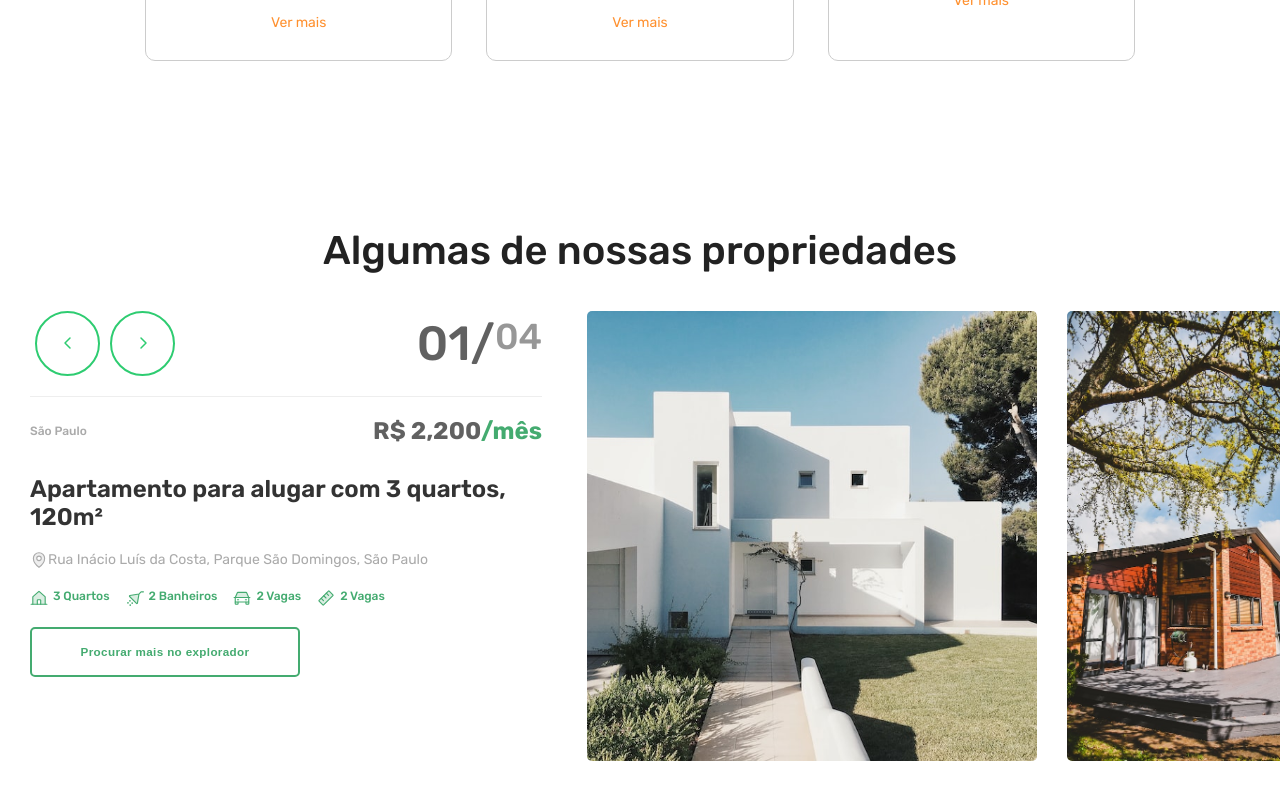
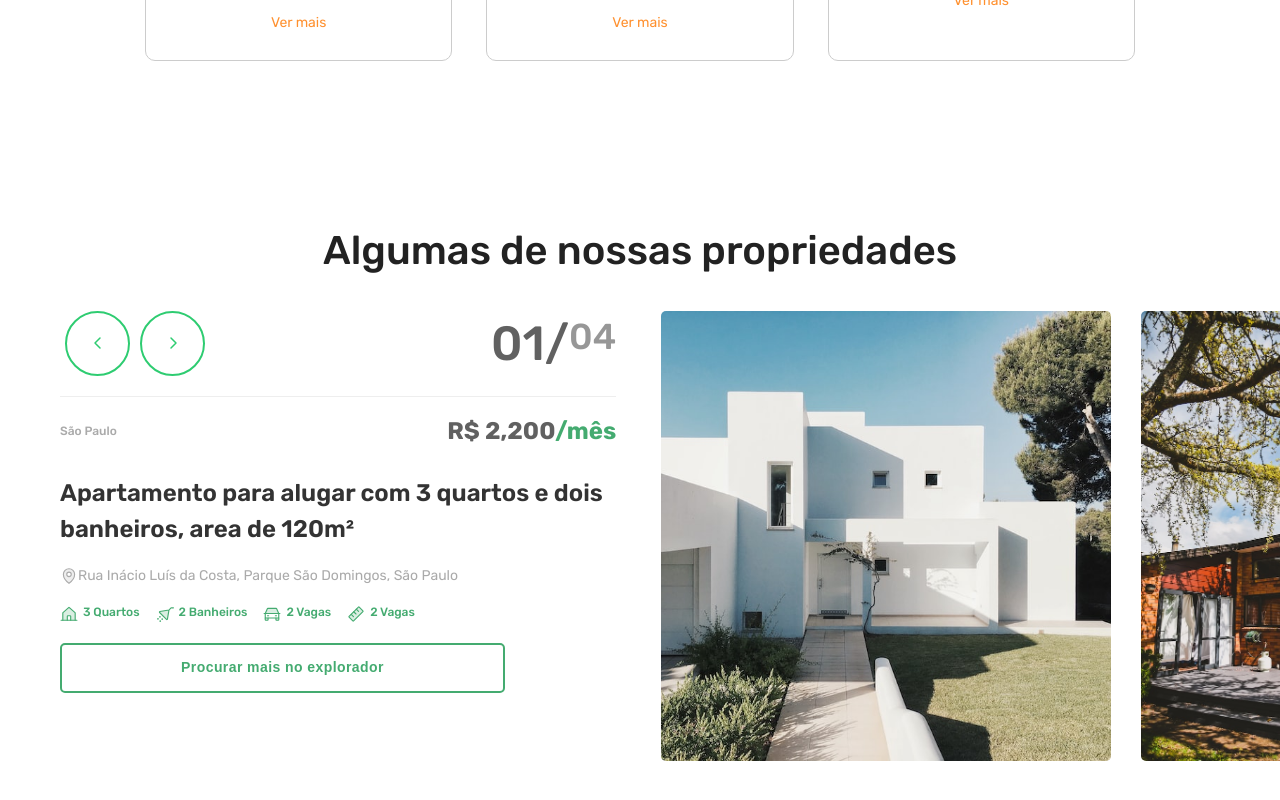
Before and after one commit to Douglaskav/Ap76-Web, a React (Create React App) app: page / in a window 1280 px wide. Shown: the part 1278-2078 px from the top of the page. Built offline with nearby package versions, Linux system fonts and the light colour scheme.

Commit message:
:style changing folder structure

```diff
--- a/src/components/_Header/styles.ts
+++ b/src/components/_Header/styles.ts
@@ -10,6 +10,7 @@ export const HeaderContainer = styled.header`
 export const LogoContainer = styled.div`
 	display: flex;
 	align-items: center;
+	margin-left: 30px;
 `;
 
 export const LogoTitle = styled.span`
--- a/src/components/_SectionButton/index.tsx
+++ b/src/components/_SectionButton/index.tsx
@@ -1,13 +1,9 @@
-import { Button, Text } from "./styles";
+import { Button } from "./styles";
 
 type SectionButton = {
   children: string;
 };
 
 export const SectionButton = ({ children }: SectionButton) => {
-  return (
-    <Button>
-      <Text>{children}</Text>
-    </Button>
-  );
+  return <Button>{children}</Button>;
 };
--- a/src/components/_SectionButton/styles.ts
+++ b/src/components/_SectionButton/styles.ts
@@ -8,16 +8,22 @@ export const Button = styled.button`
   border: 2px solid #44AB70;
   border-radius: 5px;
 
+  width: 100%;
+
   display: flex;
   align-items: center;
   justify-content: center;
   cursor: pointer;
-`;
+  transition: .3s;
 
-export const Text = styled.p`
   color: #44AB70;
   font-size: .875em;
   font-weight: 600;
   line-height: 17px;
   letter-spacing: .03em;
+
+  &:hover {
+    background-color: #44AB70;
+    color: #ffffff;
+  }
 `;
--- a/src/components/HomePage/HowItWorksSection/index.tsx
+++ b/src/pages/Home/components/HowItWorksSection/index.tsx
@@ -1,4 +1,4 @@
-import { SectionTitle } from "../../_SectionTitle";
+import { SectionTitle } from "../../../../components/_SectionTitle";
 import {
 	Container,
 	NumberContainer,
--- a/src/components/HomePage/MainSection/index.tsx
+++ b/src/pages/Home/components/MainSection/index.tsx
@@ -14,7 +14,7 @@ import {
 
 import { MapPinLine, HouseLine, Money } from "phosphor-react";
 
-import MainImage from "../../../assets/main-section-image.png";
+import MainImage from "../../../../assets/main-section-image.png";
 
 export const MainSection = () => {
 	return (
--- a/src/components/HomePage/SomePropertiesSection/index.tsx
+++ b/src/pages/Home/components/SomePropertiesSection/index.tsx
@@ -1,5 +1,5 @@
-import { SectionTitle } from "../../_SectionTitle";
-import { SectionButton } from "../../_SectionButton";
+import { SectionTitle } from "../../../../components/_SectionTitle";
+import { SectionButton } from "../../../../components/_SectionButton";
 import {
   Container,
   SectionContainer,
@@ -18,6 +18,7 @@ import {
   PropertyDetailsContainer,
   PropertyDetailsItem,
   PropertyDetailsItemText,
+  SearchInExplorerButtonContainer,
   CityLabel,
   PriceLabel,
   GreenPriceLabel,
@@ -35,8 +36,8 @@ import {
   Shower,
 } from "phosphor-react";
 
-import PropertyImage01 from "../../../assets/some-property-01.jpg";
-import PropertyImage02 from "../../../assets/some-property-02.jpg";
+import PropertyImage01 from "../../../../assets/some-property-01.jpg";
+import PropertyImage02 from "../../../../assets/some-property-02.jpg";
 
 export const SomePropertiesSection = () => {
   return (
@@ -71,7 +72,7 @@ export const SomePropertiesSection = () => {
 
           <PropertyInfoContainer>
             <PropertyTitle>
-              Apartamento para alugar com 3 quartos, 120m²
+              Apartamento para alugar com 3 quartos e dois banheiros, area de 120m²
             </PropertyTitle>
 
             <PropertyLocation>
@@ -98,7 +99,10 @@ export const SomePropertiesSection = () => {
               </PropertyDetailsItem>
             </PropertyDetailsContainer>
 
+            <SearchInExplorerButtonContainer>
             <SectionButton>Procurar mais no explorador</SectionButton>
+
+            </SearchInExplorerButtonContainer>
           </PropertyInfoContainer>
         </SectionContainerInfo>
 
--- a/src/components/HomePage/SomePropertiesSection/styles.ts
+++ b/src/pages/Home/components/SomePropertiesSection/styles.ts
@@ -11,6 +11,7 @@ export const SectionContainerInfo = styled.div`
   min-width: 40%;
   height: 100vh;
   margin: 30px;
+  margin-left: 60px;
 `;
 
 export const HeadCardContainer = styled.div`
@@ -76,12 +77,14 @@ export const LocationAndPriceContainer = styled.div`
 `;
 
 export const PropertyInfoContainer = styled.div`
+  width: 100%;
   margin-top: 30px;
 `;
 
 export const PropertyTitle = styled.h2`
   color: #333;
   font-size: 1.5em;
+  line-height: 36px;
   font-weight: 600;
 `;
 
@@ -115,6 +118,10 @@ export const PropertyDetailsItemText = styled.p`
   font-weight: 500;
 `;
 
+export const SearchInExplorerButtonContainer = styled.div`
+  width: 80%;
+`;
+
 export const CityLabel = styled.span`
   color: #aaa;
   font-size: 0.75em;
--- a/src/pages/Home/index.tsx
+++ b/src/pages/Home/index.tsx
@@ -1,7 +1,7 @@
 import { Container } from "./styles";
 
 import { Header } from "../../components/_Header";
-import { MainSection, HowItWorksSection, SomePropertiesSection } from "../../components/HomePage";
+import { MainSection, HowItWorksSection, SomePropertiesSection } from "./components";
 
 export const Home = () => {
 	return (
```
Also changed, not shown: src/assets/gray-blocks.png (added), src/pages/Home/components/HowItWorksSection/styles.ts (renamed from src/components/HomePage/HowItWorksSection/styles.ts), src/pages/Home/components/MainSection/styles.ts (renamed from src/components/HomePage/MainSection/styles.ts), src/pages/Home/components/index.ts (renamed from src/components/HomePage/index.ts), src/pages/Home/styles.ts (line endings or trailing spaces).
